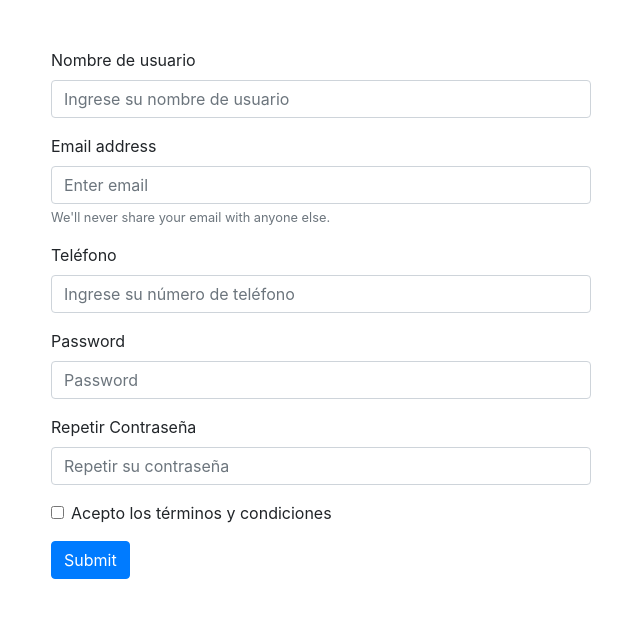
After one commit to imorenoma/-My-Elearning-, a Django app: page /formulario/ in a window 1280 px wide. The commit adds this page. Shown: the top 618 px of the page, without its empty margins (319-959 px from the left). Run offline with Django 3.2, Linux system fonts and the light colour scheme; some libraries are stand-ins or nearby versions.

Commit message:
new update

```diff
--- /dev/null
+++ b/myWeb/templates/formulario.html
@@ -0,0 +1,75 @@
+<!-- formulario.html -->
+<form method="post" action="{% url 'formulario' %}">
+    {% csrf_token %}
+
+    <head>
+      <meta charset="UTF-8">
+      <meta name="viewport" content="width=device-width, initial-scale=1, shrink-to-fit=no">
+      <title>Ejemplo Bootstrap</title>
+      <link rel="stylesheet" href="https://stackpath.bootstrapcdn.com/bootstrap/4.3.1/css/bootstrap.min.css">
+    </head>
+  <div class="container mt-5">
+    <div class="row justify-content-center">
+    <!--
+    <div class="form-group">
+        <label for="exampleInputEmail1">Email address</label>
+        <input type="email" class="form-control" name="email" id="exampleInputEmail1" aria-describedby="emailHelp" placeholder="Enter email" required>
+        <small id="emailHelp" class="form-text text-muted">We'll never share your email with anyone else.</small>
+    </div>
+    <div class="form-group">
+        <label for="exampleInputPassword1">Password</label>
+        <input type="password" class="form-control" name="password" id="exampleInputPassword1" placeholder="Password" required>
+    </div>
+    -->
+
+      <div class="col-md-6">
+        <form id="loginForm">
+          <div class="form-group">
+            <label for="exampleInputUsername">Nombre de usuario</label>
+            <input type="text" class="form-control" name="user" id="exampleInputUsername" placeholder="Ingrese su nombre de usuario" required>
+          </div>
+
+          <!-- <div class="form-group">
+            <label for="email">Email</label>
+            <input type="email" class="form-control" id="email" placeholder="Ingrese su dirección de correo electrónico">
+          </div> -->
+
+          <div class="form-group">
+            <label for="exampleInputEmail1">Email address</label>
+            <input type="email" class="form-control" name="email" id="exampleInputEmail1" aria-describedby="emailHelp" placeholder="Enter email" required>
+            <small id="emailHelp" class="form-text text-muted">We'll never share your email with anyone else.</small>
+        </div>
+          <div class="form-group">
+            <label for="exampleInputPhone">Teléfono</label>
+            <input type="tel" class="form-control" id="exampleInputPhone" name="phone" placeholder="Ingrese su número de teléfono" required>
+          </div>
+
+          <!-- <div class="form-group">
+            <label for="password">Contraseña</label>
+            <input type="password" class="form-control" id="password" placeholder="Ingrese su contraseña">
+          </div> -->
+          <div class="form-group">
+            <label for="exampleInputPassword1">Password</label>
+            <input type="password" class="form-control" name="password" id="exampleInputPassword1" placeholder="Password" required>
+        </div>
+
+          <div class="form-group">
+            <label for="confirmPassword">Repetir Contraseña</label>
+            <input type="password" class="form-control" id="confirmPassword" name="password2" placeholder="Repetir su contraseña" required>
+          </div>
+
+          <div class="form-group form-check">
+            <input type="checkbox" class="form-check-input" id="termsCheckbox" required>
+            <label class="form-check-label" for="termsCheckbox">Acepto los términos y condiciones</label>
+          </div>
+          <button type="submit" class="btn btn-primary">Submit</button>
+
+        </form>
+      </div>
+    </div>
+
+  </div>
+
+
+
+  </form>
--- a/myWeb/templates/myWeb/index.html
+++ b/myWeb/templates/myWeb/index.html
@@ -19,7 +19,7 @@
                 <div class="btn-group top-left" role="group" aria-label="Basic example">
                     <button type="button" class="btn btn-primary">About</button>
                     <!-- <button type="button" class="btn btn-primary" href="resgister.html">Registry</button> -->
-                    <a href="{% url 'register' %}" class="btn btn-primary">Registry</a>
+                    <a href="{% url 'formulario' %}" class="btn btn-primary">Registry</a>
                     <button type="button" class="btn btn-primary">Contact</button>
                 </div>
             </div>
--- a/myWeb/views.py
+++ b/myWeb/views.py
@@ -2,8 +2,8 @@ from django.shortcuts import render, redirect
 from .models import User, Register, Courses
 from django.contrib.auth import authenticate, login
 from django.contrib.auth.models import User
-from django.shortcuts import HttpResponseRedirect
-
+# from django.shortcuts import HttpResponseRedirect
+from django.db import IntegrityError
 # Create your views here.
 
 def index(request):
@@ -56,3 +56,43 @@ def create_user(request):
 
         return redirect('index')
     return render(request, "myWeb/Register.html")
+
+
+
+#FORMULARIO VIEW
+def formulario_view(request):
+    if request.method == 'POST':
+        email = request.POST.get('email')
+        password = request.POST.get('password')
+        password2 = request.POST.get('password2')
+        user = request.POST.get('user')
+        phone = request.POST.get('phone')
+
+
+        try:
+            # Intenta crear un nuevo objeto Usuario y guárdalo en la base de datos
+            User.objects.create(user=user, email=email, phone=phone, password=password, password2=password2)
+
+        except IntegrityError as e:
+            # Captura la excepción IntegrityError y maneja el caso cuando se viola la restricción única
+            print("Error:", e)  # Agrega esta línea para imprimir el error
+            if 'UNIQUE constraint failed: myWeb_user.user' in str(e):
+                # Usuario ya existe, muestra un mensaje de error
+                error_message = "El usuario ya existe. Por favor, elija otro nombre de usuario."
+                return render(request, 'formulario.html', {'error_message': error_message})
+
+
+            return render(request, 'formulario.html', {'error_message': "Error al procesar el formulario. Inténtalo de nuevo."})
+
+        # Redirige a alguna página después de enviar el formulario
+
+    return render(request, 'formulario.html')
+
+def envio_form(request):
+    if request.method == 'POST':
+        form = formulario_view(request.POST)
+        if form.is_valid():
+            form.save()  # Esto guardará el objeto en la base de datos si el formulario es válido
+            # Redirige a alguna página después de enviar el formulario
+
+    return render(request, 'formulario.html')
--- a/mysite/urls.py
+++ b/mysite/urls.py
@@ -15,7 +15,7 @@ Including another URLconf
 """
 from django.contrib import admin
 from django.urls import path, re_path
-from myWeb.views import index, register,cancel, loggin_form, landing_page
+from myWeb.views import index, register,cancel, loggin_form, landing_page, formulario_view
 from django.conf import settings
 from django.conf.urls.static import static
 
@@ -26,8 +26,10 @@ urlpatterns = [
     path('', index, name='index'),
     path('login/', loggin_form, name='login'),
     path('landing/', landing_page, name='landing'),
+    path('formulario/', formulario_view, name='formulario'),
     path('register/', register, name='register'),
     path('register/cancel/', cancel, name='cancel'),
+
 
 ]
 
```
Also changed, not shown: myWeb/models.py (+19 -3 lines), db.sqlite3, myWeb/migrations/0003_auto_20240205_1823.py (added), myWeb/migrations/0004_alter_user_user.py (added).
